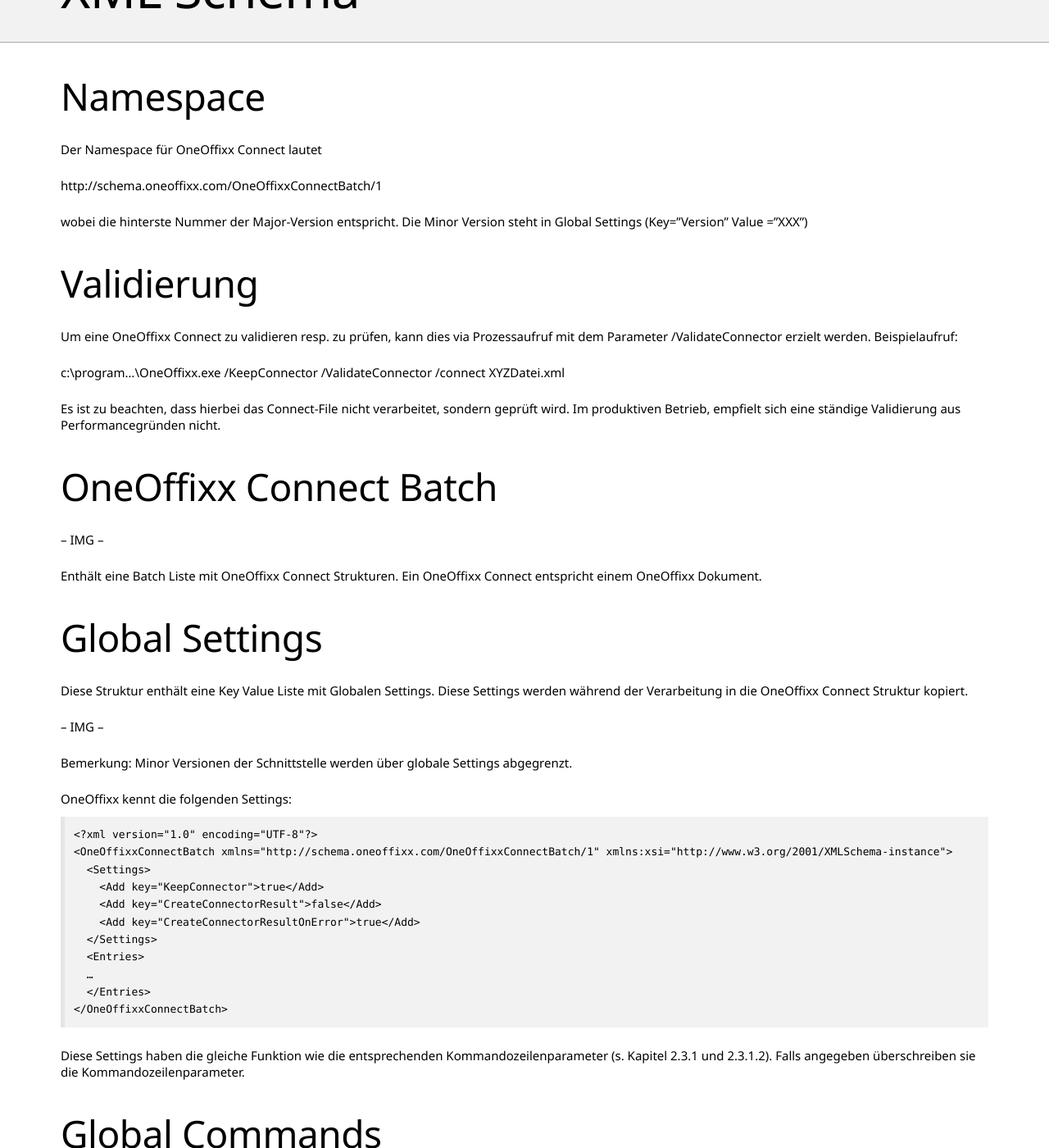
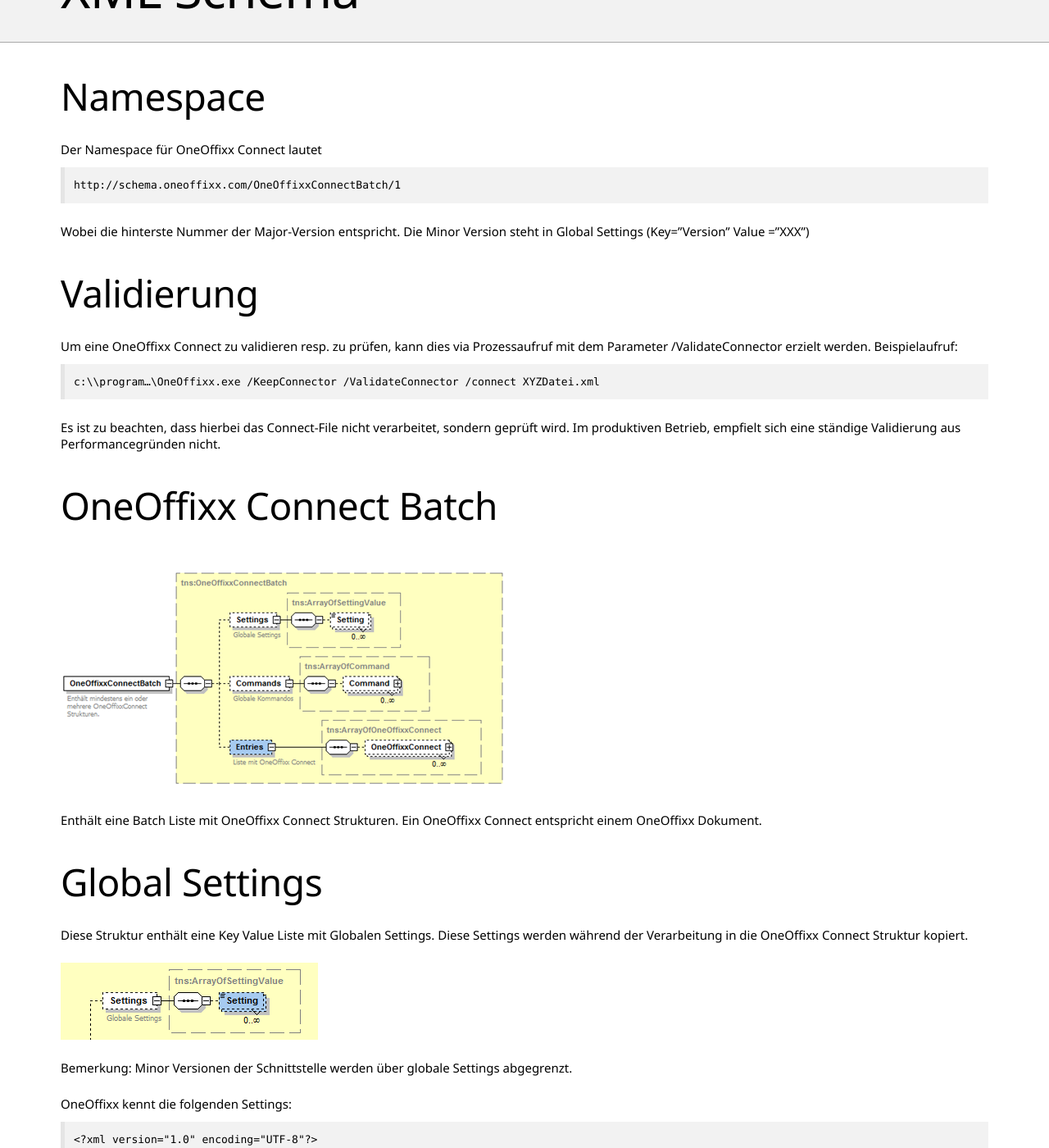
Before and after one commit to primesoft-group/oneoffixx-docs, a Jekyll site: the page built from _pages/connect/de/xml-schema.md, in a window 1280 px wide and 1400 px high, scrolled down 208 px. Shown: the whole window at 82% size. Built offline with Jekyll 4.4.1, drawn with Linux system fonts in a browser that asks for light colours; nearby versions of some CDN libraries; some web fonts are replaced; some of the changed text lies outside the part shown.

Commit message:
images & formatting

```diff
--- a/_pages/connect/de/xml-schema.md
+++ b/_pages/connect/de/xml-schema.md
@@ -8,22 +8,22 @@
 
 Der Namespace für OneOffixx Connect lautet
 
-http://schema.oneoffixx.com/OneOffixxConnectBatch/1
+    http://schema.oneoffixx.com/OneOffixxConnectBatch/1
 
-wobei die hinterste Nummer der Major-Version entspricht. Die Minor Version steht in Global Settings (Key="Version" Value ="XXX")
+Wobei die hinterste Nummer der Major-Version entspricht. Die Minor Version steht in Global Settings (Key="Version" Value ="XXX")
 
 ## Validierung
 
 Um eine OneOffixx Connect zu validieren resp. zu prüfen, kann dies via Prozessaufruf mit dem Parameter /ValidateConnector erzielt werden.
 Beispielaufruf:
 
-c:\\program…\OneOffixx.exe /KeepConnector /ValidateConnector /connect XYZDatei.xml
+    c:\\program…\OneOffixx.exe /KeepConnector /ValidateConnector /connect XYZDatei.xml
 
 Es ist zu beachten, dass hierbei das Connect-File nicht verarbeitet, sondern geprüft wird. Im produktiven Betrieb, empfielt sich eine ständige Validierung aus Performancegründen nicht.
 
 ## OneOffixx Connect Batch
 
--- IMG --
+![x]({{ site.baseurl }}/assets/content-images/connect/de/schema.png "Schema")
 
 Enthält eine Batch Liste mit OneOffixx Connect Strukturen. Ein OneOffixx Connect entspricht einem OneOffixx Dokument.
 
@@ -31,7 +31,7 @@
 
 Diese Struktur enthält eine Key Value Liste mit Globalen Settings. Diese Settings werden während der Verarbeitung in die OneOffixx Connect Struktur kopiert.
 
--- IMG --
+![x]({{ site.baseurl }}/assets/content-images/connect/de/schema-globalsettings.png "Global Settings")
 
 Bemerkung: Minor Versionen der Schnittstelle werden über globale Settings abgegrenzt.
 
@@ -49,24 +49,24 @@
       </Entries>
     </OneOffixxConnectBatch>
 
-Diese Settings haben die gleiche Funktion wie die entsprechenden Kommandozeilenparameter (s. Kapitel 2.3.1 und 2.3.1.2). Falls angegeben überschreiben sie die Kommandozeilenparameter.
+Diese Settings haben die gleiche Funktion wie die [entsprechenden Kommandozeilenparameter]({{ site.baseurl }}/connect/de/connect/#aufruf). Falls angegeben überschreiben sie die Kommandozeilenparameter.
 
 ## Global Commands
 
 Diese Struktur enthält Kommandos, welche die ganze Dokumentliste betreffen. (Bsp Merge Document).
 
--- IMG --
+![x]({{ site.baseurl }}/assets/content-images/connect/de/schema-globalcommands.png "Global Commands")
 
 ## Entries
 
 Entries entspricht einer Liste mit Dokumenten.
 
--- IMG --
+![x]({{ site.baseurl }}/assets/content-images/connect/de/schema-entries.png "Connect Entries")
 
 ## OneOffixx Connect
 
 Die OneOffixxConnect Struktur entspricht einem Dokument. Jedes Dokument kann mit Argumenten, Kommandos und Dokumentfunktionen ausgestattet werden.
 
--- IMG --
+![x]({{ site.baseurl }}/assets/content-images/connect/de/schema-connect.png "Connect")
 
 Mit Dokumentfunktionen kann das Verhalten gesteuert werden, wie ein Dokument geöffnet bzw. verarbeitet wird. Funktionen sind optional. Jede Funktion hat eine eindeutige Id bzw. diese ist konstant. Die Elemente innerhalb einer Dokumentfunktion sind abhängig von der Dokumentfunktion.
```
Also changed, not shown: _pages/connect/de/architecture.md (+8 -5 lines), _pages/connect/de/connect.md (+12 -9 lines), _pages/connect/de/index.md (+5 -1 lines), _pages/connect/de/usecases-index.md (+1 -1 lines), _pages/connect/de/usecases-templatepicker.md (+1 -1 lines), assets/content-images/connect/de/architecture.png (added), assets/content-images/connect/de/docengine.png (added), assets/content-images/connect/de/schema-connect.png (added), assets/content-images/connect/de/schema-entries.png (added), assets/content-images/connect/de/schema-globalcommands.png (added), assets/content-images/connect/de/schema-globalsettings.png (added), assets/content-images/connect/de/schema.png (added), assets/content-images/connect/de/usecases-filter.png (added).
